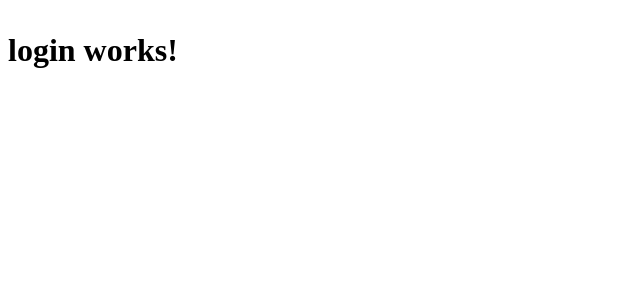
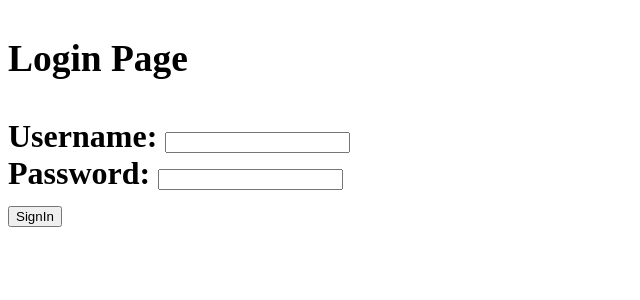
Before and after one commit to EMBL-EBI-TSI/aap-hackhathon-web-app, an Angular app: page / in a window 1280 px wide. Shown: the top 300 px of the page, without its empty margins (0-640 px from the left). Built offline with nearby package versions, Linux system fonts and the light colour scheme.

Commit message:
add login page
missed from previous commit

```diff
--- a/src/app/login/login.component.html
+++ b/src/app/login/login.component.html
@@ -1,3 +1,16 @@
-<p>
-  login works!
-</p>
+<section>
+
+  <form #loginForm="ngForm">
+    <div *ngIf="!token">
+      <h3>Login Page</h3>
+      <label>Username: </label>
+      <input type="text" [(ngModel)]="username" name="username"  required><br>
+      <label>Password: </label>
+      <input type="password" [(ngModel)]="password" name="password"  required><br>
+      <button type="submit" (click)="authenticateUser()">SignIn</button>
+    </div>
+    <div *ngIf="token">
+      Welcome to AAP
+    </div>
+  </form>
+</section>
```
